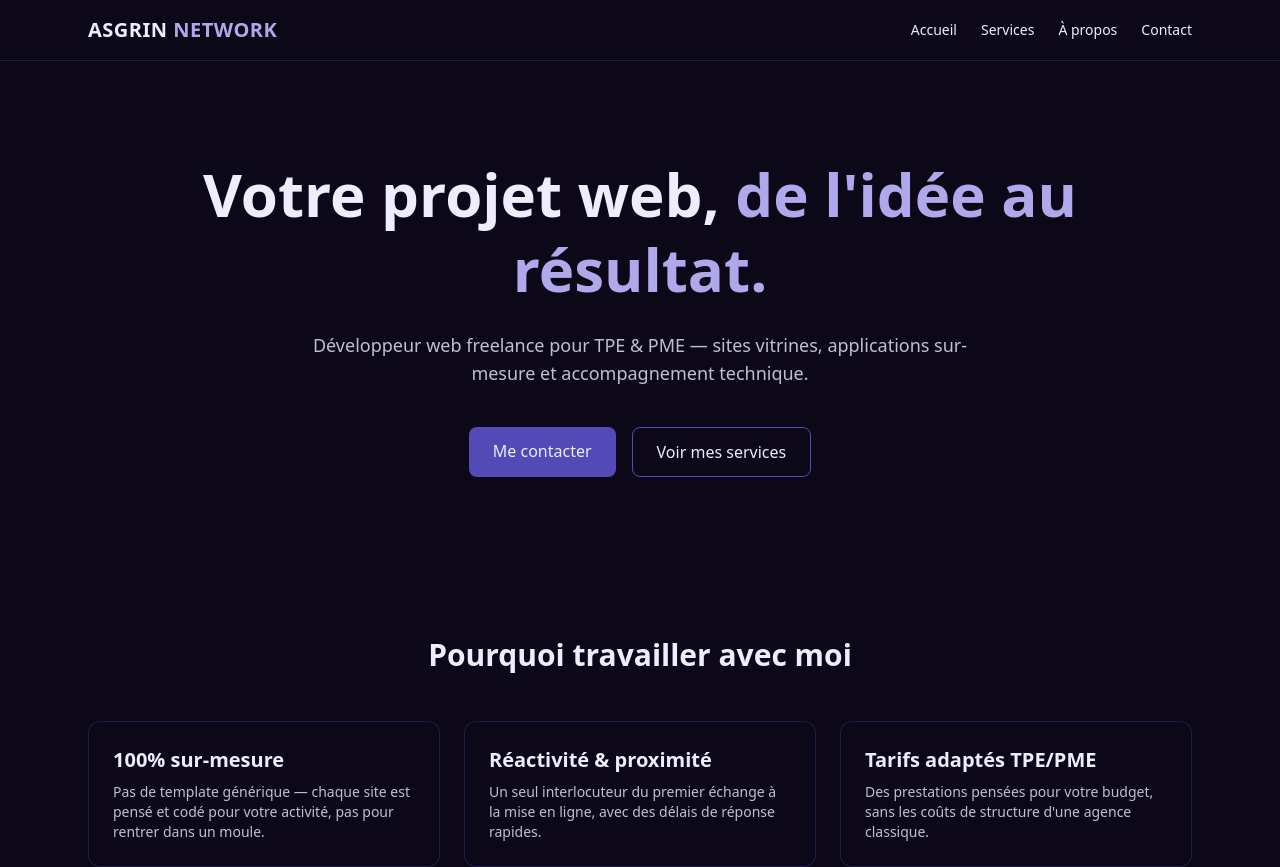
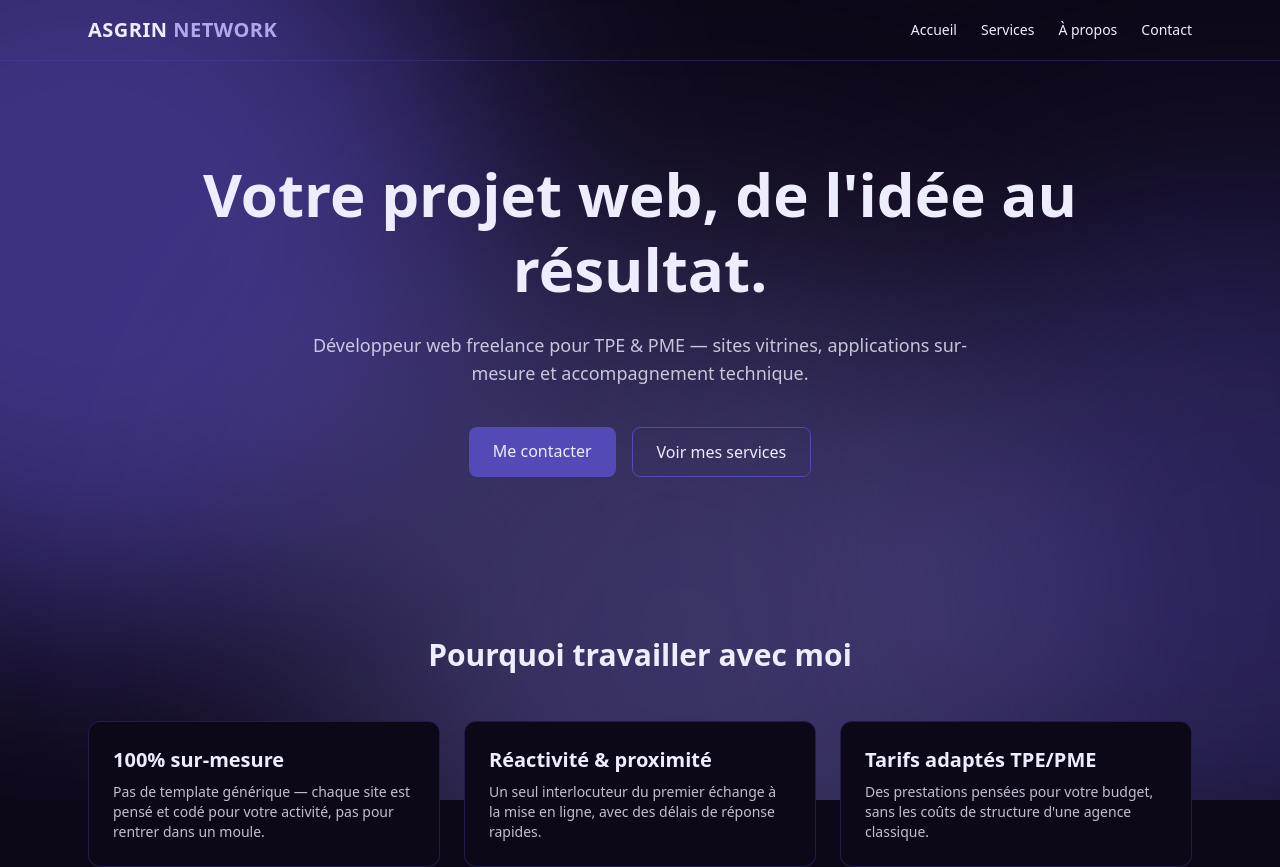
Before and after one commit to Asgrin/Asgrin-network, a Next.js app: page / in a window 1280 px wide. Shown: the top 867 px of the page. Built offline with nearby package versions, Linux system fonts and the light colour scheme.

Commit message:
feat: amplitude de mouvement augmentée sur le blob central

```diff
--- a/src/app/globals.css
+++ b/src/app/globals.css
@@ -1,16 +1,25 @@
 @import "tailwindcss";
 
 @theme {
-  /* Palette Asgrin Network */
   --color-deep-space: #0D0818;
   --color-asgrin-violet: #534AB7;
   --color-soft-iris: #AFA9EC;
   --color-iris-dark: #7F77DD;
   --color-frost: #EEEDFE;
 
-  /* Ces variables sont injectées par next/font dans le <body> (voir layout.tsx) */
+  /* Nouvelle couleur dédiée à l'effet de fond : plus saturée/lumineuse
+     que asgrin-violet, mais reste dans la même famille pour ne pas jurer
+     avec le reste de la charte */
+  --color-neon-violet: #6C5CE7;
+
   --font-heading: var(--font-orbitron);
   --font-body: var(--font-dm-sans);
+
+  /* Animations custom pour les 3 blobs — durées différentes et
+     décalées pour éviter un mouvement trop synchronisé/mécanique */
+  --animate-aurora-1: aurora-drift-1 25s ease-in-out infinite;
+  --animate-aurora-2: aurora-drift-2 32s ease-in-out infinite;
+  --animate-aurora-3: aurora-drift-3 28s ease-in-out infinite;
 }
 
 body {
@@ -27,3 +36,51 @@ h5,
 h6 {
   font-family: var(--font-heading);
 }
+
+@keyframes aurora-drift-1 {
+
+  0%,
+  100% {
+    transform: translate(0, 0) scale(1);
+  }
+
+  50% {
+    transform: translate(20%, 25%) scale(1.3);
+  }
+}
+
+@keyframes aurora-drift-2 {
+
+  0%,
+  100% {
+    transform: translate(0, 0) scale(1);
+  }
+
+  50% {
+    transform: translate(-40%, 30%) scale(1.4);
+  }
+}
+
+@keyframes aurora-drift-3 {
+
+  0%,
+  100% {
+    transform: translate(0, 0) scale(1);
+  }
+
+  50% {
+    transform: translate(18%, -22%) scale(1.35);
+  }
+}
+
+/* Accessibilité : on coupe l'animation pour les personnes qui ont
+   activé "réduire les animations" dans leur OS — certaines personnes
+   ont des vertiges/migraines avec ce type de mouvement lent et flou */
+@media (prefers-reduced-motion: reduce) {
+
+  .animate-aurora-1,
+  .animate-aurora-2,
+  .animate-aurora-3 {
+    animation: none;
+  }
+}
--- a/src/app/layout.tsx
+++ b/src/app/layout.tsx
@@ -1,12 +1,10 @@
 import type { Metadata } from "next";
 import { Orbitron, DM_Sans } from "next/font/google";
 import "./globals.css";
-import Header from "../components/Header";
-import Footer from "../components/Footer";
+import Header from "@/components/Header";
+import Footer from "@/components/Footer";
+import AuroraBackground from "@/components/AuroraBackground"; // ← nouveau
 
-// next/font héberge les fonts EN LOCAL au build (pas de requête vers Google
-// au chargement) → meilleure perf (pas de FOUT/FOIT) et zéro fuite de data
-// vers le CDN Google Fonts pour tes visiteurs (bon point RGPD aussi)
 const orbitron = Orbitron({
   subsets: ["latin"],
   weight: ["400", "500", "700", "900"],
@@ -30,6 +28,7 @@ export default function RootLayout({
   return (
     <html lang="fr">
       <body className={`${orbitron.variable} ${dmSans.variable} antialiased`}>
+        <AuroraBackground /> {/* ← une seule fois ici, s'applique à toutes les pages */}
         <Header />
         <main>{children}</main>
         <Footer />
--- a/src/app/page.tsx
+++ b/src/app/page.tsx
@@ -41,8 +41,7 @@ export default function Home() {
       {/* HERO */}
       <Section className="text-center py-24">
         <h1 className="text-5xl md:text-6xl font-bold mb-6 leading-tight">
-          Votre projet web,{" "}
-          <span className="text-soft-iris">de l&apos;idée au résultat.</span>
+          Votre projet web, de l&apos;idée au résultat.
         </h1>
         <p className="text-lg text-frost/80 mb-10 max-w-2xl mx-auto">
           Développeur web freelance pour TPE & PME — sites vitrines,
--- /dev/null
+++ b/src/components/AuroraBackground.tsx
@@ -0,0 +1,27 @@
+export default function AuroraBackground() {
+    return (
+        <div
+            className="fixed inset-0 -z-10 overflow-hidden"
+            aria-hidden="true"
+        >
+            {/* mix-blend-mode: screen = les couleurs s'additionnent à la lumière
+          du fond au lieu d'être juste posées en transparence dessus.
+          C'est ce qui donne le vrai effet "néon qui brille" plutôt qu'une
+          tache de couleur discrète. Opacité remontée à 50-60% en
+          conséquence, sinon avec le blend mode ça devient trop discret
+          dans l'autre sens */}
+            <div
+                className="animate-aurora-1 absolute -top-1/4 -left-1/4 h-[60vw] w-[60vw] max-h-[700px] max-w-[700px] rounded-full bg-neon-violet/50 blur-[100px]"
+                style={{ mixBlendMode: "screen" }}
+            />
+            <div
+                className="animate-aurora-2 absolute top-1/4 -right-1/4 h-[50vw] w-[50vw] max-h-[600px] max-w-[600px] rounded-full bg-asgrin-violet/40 blur-[110px]"
+                style={{ mixBlendMode: "screen" }}
+            />
+            <div
+                className="animate-aurora-3 absolute -bottom-1/4 left-1/4 h-[55vw] w-[55vw] max-h-[650px] max-w-[650px] rounded-full bg-iris-dark/40 blur-[120px]"
+                style={{ mixBlendMode: "screen" }}
+            />
+        </div>
+    );
+}
```
